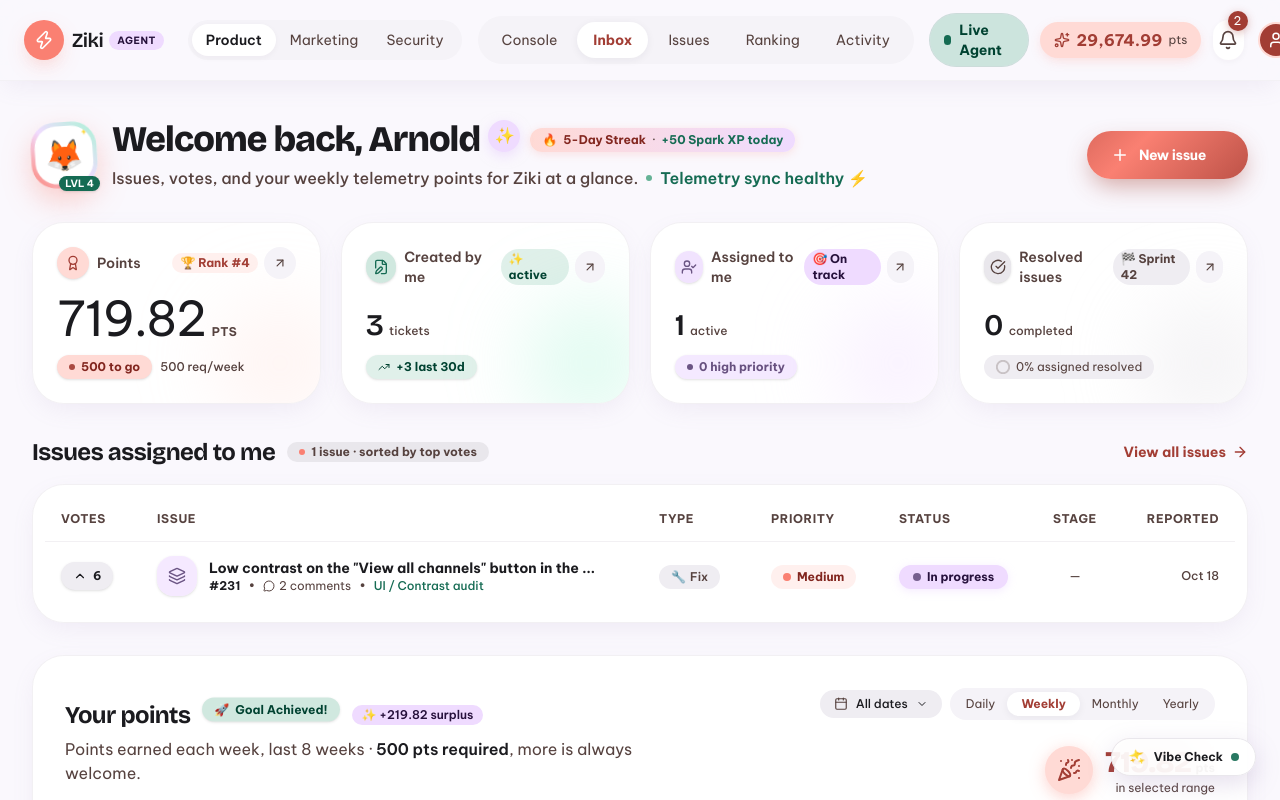
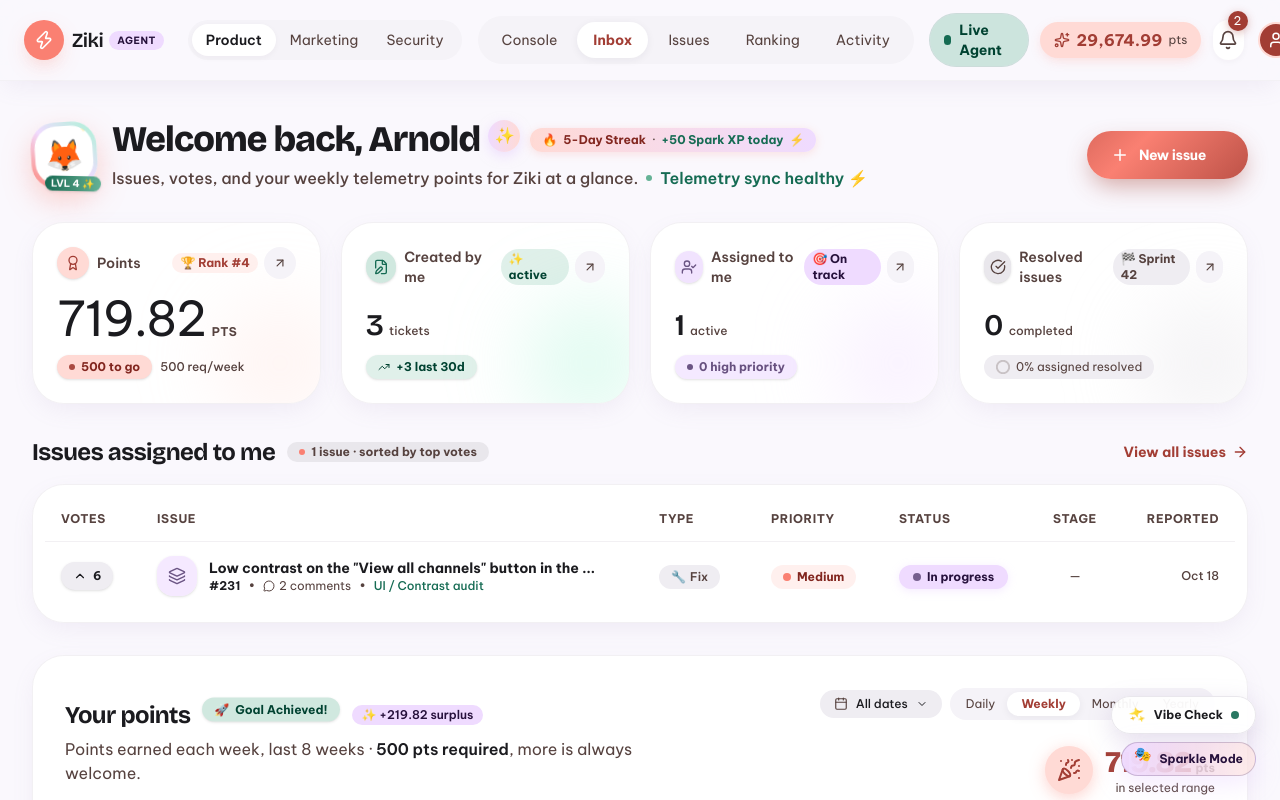
Before and after one commit to Arnoldoo1/ziki-inbox, a Next.js app: page / in a window 1280 px wide. Shown: the top 800 px of the page. Built offline with nearby package versions, Linux system fonts and the light colour scheme.

Commit message:
Add more whimsical animations and sparkle effects

```diff
--- a/app/globals.css
+++ b/app/globals.css
@@ -106,11 +106,27 @@
   50% { transform: scale(1.15) translateY(-8px); opacity: 1; }
   100% { transform: scale(1) translateY(0); opacity: 1; }
 }
+@keyframes twinkle {
+  0%, 100% { opacity: 0.3; transform: scale(0.8); }
+  50% { opacity: 1; transform: scale(1.2); }
+}
+@keyframes bounce-slow {
+  0%, 100% { transform: translateY(0); }
+  50% { transform: translateY(-4px); }
+}
+@keyframes wiggle {
+  0%, 100% { transform: rotate(0deg); }
+  25% { transform: rotate(-2deg); }
+  75% { transform: rotate(2deg); }
+}
 
 .animate-float-slow { animation: float-slow 6s ease-in-out infinite; }
 .animate-float-gentle { animation: float-gentle 4s ease-in-out infinite; }
 .animate-pulse-soft { animation: pulse-soft 3s ease-in-out infinite; }
 .animate-mascot { animation: mascot-wiggle 5s ease-in-out infinite; }
+.animate-twinkle { animation: twinkle 2.5s ease-in-out infinite; }
+.animate-bounce-slow { animation: bounce-slow 3s ease-in-out infinite; }
+.animate-wiggle { animation: wiggle 2s ease-in-out infinite; }
 
 .shimmer-btn {
   background: linear-gradient(135deg, #a23d34 0%, #fa8072 50%, #a23d34 100%);
--- a/app/page.tsx
+++ b/app/page.tsx
@@ -99,7 +99,7 @@ export default function Dashboard() {
 
   return (
     <div className="bg-background font-body text-on-surface antialiased min-h-screen selection:bg-primary-fixed selection:text-on-primary-fixed relative overflow-x-hidden">
-      {/* Whimsical Atmospheric Glow Orbs */}
+      {/* Whimsical Atmospheric Glow Orbs & Stars */}
       <div className="fixed inset-0 pointer-events-none overflow-hidden z-0">
         <div className="absolute -top-24 -left-20 w-96 h-96 rounded-full bg-primary-fixed/25 blur-3xl animate-pulse-soft"></div>
         <div className="absolute top-1/4 -right-28 w-[450px] h-[450px] rounded-full bg-secondary-fixed/30 blur-3xl animate-float-slow"></div>
@@ -109,6 +109,10 @@ export default function Dashboard() {
         <span className="absolute top-44 right-[16%] text-primary-container animate-float-slow text-sm select-none opacity-70">★</span>
         <span className="absolute top-[60%] left-[8%] text-tertiary animate-float-slow text-base select-none opacity-50">✧</span>
         <span className="absolute top-[75%] right-[10%] text-secondary text-sm animate-float-gentle select-none opacity-65">✦</span>
+        <span className="absolute top-[35%] left-[25%] text-primary animate-twinkle text-xs select-none">✨</span>
+        <span className="absolute top-[15%] right-[35%] text-tertiary animate-twinkle text-sm select-none" style={{ animationDelay: '0.8s' }}>⭐</span>
+        <span className="absolute bottom-[40%] right-[25%] text-secondary animate-twinkle text-xs select-none" style={{ animationDelay: '1.2s' }}>✦</span>
+        <span className="absolute top-[85%] left-[20%] text-primary-container animate-twinkle text-sm select-none" style={{ animationDelay: '1.6s' }}>🌟</span>
       </div>
 
       {/* Header */}
@@ -188,25 +192,27 @@ export default function Dashboard() {
             <section className="flex flex-col md:flex-row items-start md:items-center justify-between gap-5 relative">
               <div className="flex items-start sm:items-center gap-4">
                 <div className="relative shrink-0">
-                  <div className="w-16 h-16 rounded-3xl bg-gradient-to-tr from-primary-container via-secondary-fixed to-tertiary-fixed p-1 shadow-[0_12px_28px_rgba(250,128,114,0.35)] animate-mascot cursor-pointer group" onClick={() => triggerToast('✨ Ziki Spark Mascot says: You are doing amazing today!')}>
+                  <div className="w-16 h-16 rounded-3xl bg-gradient-to-tr from-primary-container via-secondary-fixed to-tertiary-fixed p-1 shadow-[0_12px_28px_rgba(250,128,114,0.35)] animate-mascot cursor-pointer group hover:scale-110 transition-transform" onClick={() => triggerToast('✨ Ziki Spark Mascot says: You are doing AMAZING today! Keep shining! 🌟')}>
                     <div className="w-full h-full rounded-[1.3rem] bg-surface-container-lowest flex items-center justify-center relative overflow-hidden">
-                      <span className="text-3xl select-none group-hover:scale-125 transition-transform duration-300">🦊</span>
-                      <span className="absolute -top-1 -right-1 text-xs">✨</span>
+                      <span className="text-3xl select-none group-hover:scale-125 group-hover:rotate-12 transition-transform duration-300">🦊</span>
+                      <span className="absolute -top-1 -right-1 text-xs animate-bounce">✨</span>
+                      <span className="absolute -bottom-1 -left-1 text-xs opacity-0 group-hover:opacity-100 transition-opacity animate-pulse">💫</span>
                     </div>
                   </div>
-                  <span className="absolute -bottom-1 -right-1 px-1.5 py-0.2 rounded-full bg-tertiary text-on-tertiary font-label-sm text-[10px] font-bold shadow-sm">LVL 4</span>
+                  <span className="absolute -bottom-1 -right-1 px-1.5 py-0.2 rounded-full bg-gradient-to-r from-tertiary to-tertiary-container text-on-tertiary font-label-sm text-[10px] font-bold shadow-sm animate-wiggle">LVL 4 ✨</span>
                 </div>
                 <div className="flex flex-col gap-1.5">
                   <div className="flex flex-wrap items-center gap-2.5">
                     <h1 className="font-headline text-3xl md:text-4xl text-on-surface tracking-tight font-extrabold flex items-center gap-2">
                       Welcome back, Arnold
-                      <span className="inline-flex items-center justify-center w-8 h-8 rounded-full bg-secondary-fixed text-on-secondary-fixed text-base select-none shadow-[0_4px_12px_rgba(227,199,254,0.5)] animate-bounce" style={{ animationDuration: '2.2s' }}>✨</span>
+                      <span className="inline-flex items-center justify-center w-8 h-8 rounded-full bg-gradient-to-r from-secondary-fixed to-primary-fixed text-on-secondary-fixed text-base select-none shadow-[0_4px_12px_rgba(227,199,254,0.5)] animate-bounce hover:scale-125 transition-transform" style={{ animationDuration: '2.2s' }}>✨</span>
                     </h1>
-                    <div className="inline-flex items-center gap-1.5 px-3 py-1 rounded-full bg-gradient-to-r from-primary-fixed to-secondary-fixed text-on-primary-fixed-variant font-label-sm text-xs font-bold shadow-[0_2px_10px_rgba(250,128,114,0.2)] hover:scale-105 transition-transform cursor-pointer">
-                      <span>🔥</span>
+                    <div className="inline-flex items-center gap-1.5 px-3 py-1 rounded-full bg-gradient-to-r from-primary-fixed to-secondary-fixed text-on-primary-fixed-variant font-label-sm text-xs font-bold shadow-[0_2px_10px_rgba(250,128,114,0.2)] hover:scale-110 hover:shadow-[0_4px_16px_rgba(250,128,114,0.35)] transition-all cursor-pointer" onClick={() => triggerToast('🔥 Amazing! 5-day streak maintained! +50 Spark XP earned!')}>
+                      <span className="animate-bounce-slow">🔥</span>
                       <span>5-Day Streak</span>
                       <span className="text-on-surface-variant font-medium">·</span>
                       <span className="text-tertiary font-bold">+50 Spark XP today</span>
+                      <span className="animate-pulse">⚡</span>
                     </div>
                   </div>
                   <p className="font-body text-on-surface-variant font-medium flex items-center gap-2 flex-wrap">
@@ -217,10 +223,11 @@ export default function Dashboard() {
                 </div>
               </div>
               <div className="flex items-center gap-3 shrink-0">
-                <button onClick={() => setShowNewIssueModal(true)} className="group shimmer-btn relative inline-flex items-center gap-2.5 px-6 py-3.5 rounded-full text-on-primary font-label-lg text-sm shadow-[0_10px_24px_-4px_rgba(162,61,52,0.45)] hover:shadow-[0_14px_32px_-4px_rgba(162,61,52,0.6)] hover:-translate-y-0.5 active:translate-y-0 active:scale-95 transition-all duration-200">
-                  <Plus size={18} className="transition-transform group-hover:rotate-90 duration-300" />
+                <button onClick={() => setShowNewIssueModal(true)} className="group shimmer-btn relative inline-flex items-center gap-2.5 px-6 py-3.5 rounded-full text-on-primary font-label-lg text-sm shadow-[0_10px_24px_-4px_rgba(162,61,52,0.45)] hover:shadow-[0_14px_32px_-4px_rgba(162,61,52,0.6)] hover:-translate-y-1 hover:scale-105 active:translate-y-0 active:scale-95 transition-all duration-200">
+                  <Plus size={18} className="transition-transform group-hover:rotate-180 duration-300" />
                   <span className="font-bold tracking-tight">New issue</span>
                   <span className="w-2 h-2 rounded-full bg-primary-fixed animate-ping"></span>
+                  <span className="absolute -top-1 -right-1 text-xs opacity-0 group-hover:opacity-100 transition-opacity">✨</span>
                 </button>
               </div>
             </section>
@@ -642,12 +649,17 @@ export default function Dashboard() {
               </div>
             </section>
 
-            {/* Floating Vibe Check */}
-            <div className="fixed bottom-6 right-6 z-40 flex items-center gap-2">
-              <div className="p-2 rounded-full bg-surface-container-lowest/90 backdrop-blur-xl shadow-[0_8px_24px_rgba(157,132,183,0.25)] border border-surface-container-high flex items-center gap-2 px-4 py-2 hover:scale-105 transition-transform cursor-pointer" onClick={() => triggerToast('💫 Vibe Level: 100% Whimsical & Synchronized!')}>
+            {/* Floating Vibe Check & Fun Widgets */}
+            <div className="fixed bottom-6 right-6 z-40 flex flex-col items-end gap-2">
+              <div className="p-2 rounded-full bg-surface-container-lowest/90 backdrop-blur-xl shadow-[0_8px_24px_rgba(157,132,183,0.25)] border border-surface-container-high flex items-center gap-2 px-4 py-2 hover:scale-110 hover:rotate-2 transition-all cursor-pointer group" onClick={() => triggerToast('💫 Vibe Level: 200% Whimsical & Synchronized!')}>
                 <span className="animate-spin text-sm" style={{ animationDuration: '8s' }}>✨</span>
                 <span className="font-label-sm text-xs text-on-surface font-bold">Vibe Check</span>
                 <span className="w-2 h-2 rounded-full bg-tertiary animate-pulse"></span>
+                <span className="absolute -top-1 -right-1 text-xs opacity-0 group-hover:opacity-100 transition-opacity">💚</span>
+              </div>
+              <div className="p-2 rounded-full bg-gradient-to-r from-secondary-fixed to-primary-fixed/50 backdrop-blur-xl shadow-[0_8px_24px_rgba(227,199,254,0.35)] border border-secondary/30 flex items-center gap-2 px-3 py-1.5 hover:scale-110 transition-all cursor-pointer" onClick={() => triggerToast('🎨 Theme: Sparkle Mode Activated!')}>
+                <span className="text-sm animate-bounce" style={{ animationDuration: '1.5s' }}>🎭</span>
+                <span className="font-label-sm text-xs text-on-secondary-fixed font-bold">Sparkle Mode</span>
               </div>
             </div>
 
```
